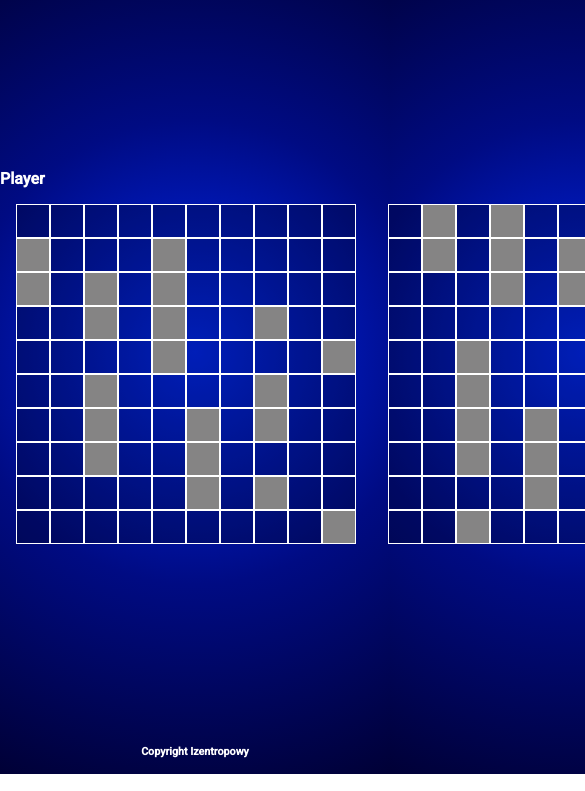
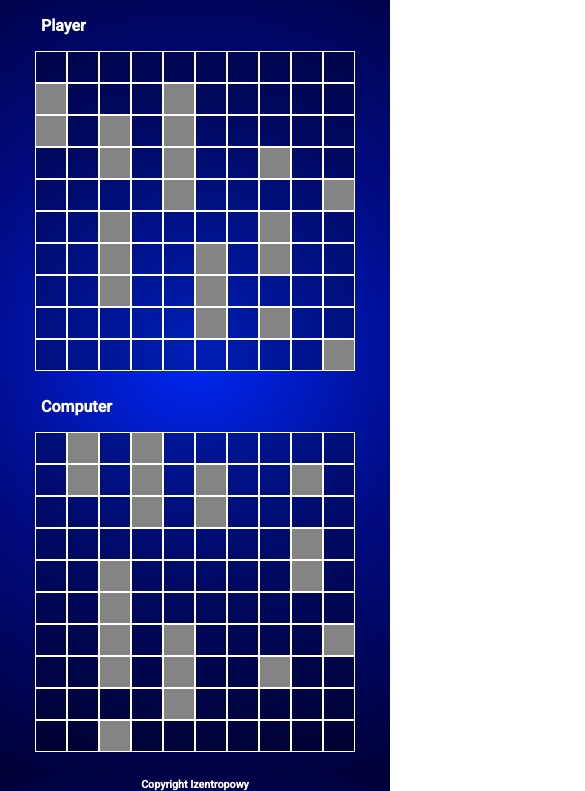
Before and after one commit to Izentropowy/battleship, a website built with webpack: page dist/index.html in a window 390 px wide. Shown: the part 70-861 px from the top of the page, 585 px wide, since content can reach past the window. Built offline with nearby package versions, Linux system fonts and the light colour scheme.

Commit message:
fix mobile layout

```diff
--- a/src/assets/styles.css
+++ b/src/assets/styles.css
@@ -53,6 +53,7 @@ footer, header {
   place-items: center;
   margin: var(--mrg);
 }
+
 .main-div {
   flex: 2;
   display: flex;
@@ -60,16 +61,22 @@ footer, header {
   align-items: center;
 }
 
+.table-header {
+  margin: var(--mrg);
+}
+
 .table {
   display: grid;
   place-items: center;
   grid-template: repeat(10, 1fr) / repeat(10, 1fr);
-  margin: var(--mrg);
+  margin: 50px;
 }
 
 .board-field {
   background-color: rgba(0, 0, 0, 0.25);
   border: 1px solid white;
+  padding: 0;
+  min-height: 3rem;
   aspect-ratio: 1;
 }
 
@@ -85,3 +92,32 @@ footer, header {
 .ship {
   background-color: rgb(133, 132, 132);
 }
+
+.board-field i {
+
+  font-size: 20px; /* Adjust as needed */
+}
+
+@media screen and (max-width: 600px) {
+  .main-div {
+    flex: 2;
+    display: flex;
+    flex-direction: column;
+    justify-content: space-around;
+    align-items: center;
+  }
+
+  .board-field {
+    min-height: 2rem;
+    aspect-ratio: 1;
+  }
+
+  .table {
+    margin: 10px;
+  }
+
+  .player2 > .table-header {
+    display: flex;
+    justify-content: left;
+  }
+}
```
